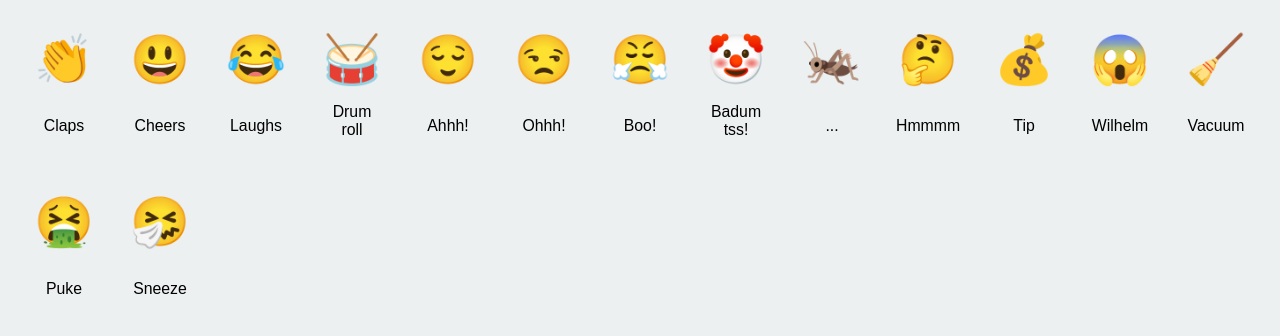
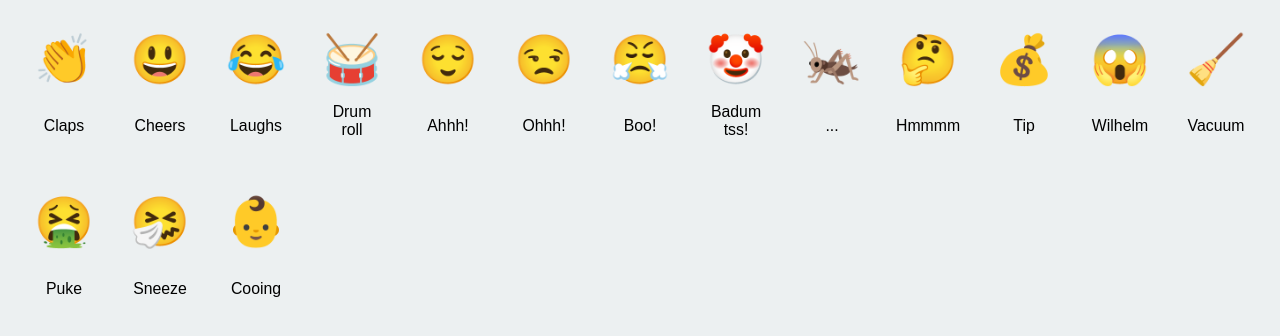
Before and after one commit to ubermanu/audience, a Svelte app: page / in a window 1280 px wide. Shown: the top 336 px of the page. Built offline with nearby package versions, Linux system fonts and the light colour scheme.

Commit message:
Add baby cooing happily

```diff
--- a/package.json
+++ b/package.json
@@ -2,7 +2,7 @@
   "name": "audience",
   "description": "Crowd reaction soundboard",
   "homepage": "https://ubermanu.github.io/audience",
-  "version": "1.4.0",
+  "version": "1.5.0",
   "private": false,
   "license": "MIT",
   "scripts": {
--- a/src/sounds.js
+++ b/src/sounds.js
@@ -74,4 +74,9 @@ export default [
     name: "Sneeze",
     src: "./media/505250__jpbillingsleyjr__a-man-sneezing.ogg",
   },
+  {
+    emoji: "👶",
+    name: "Cooing",
+    src: "./media/baby_cooing.ogg",
+  },
 ];
```
Also changed, not shown: 1 other file (tests, documents, lock files or other folders).
